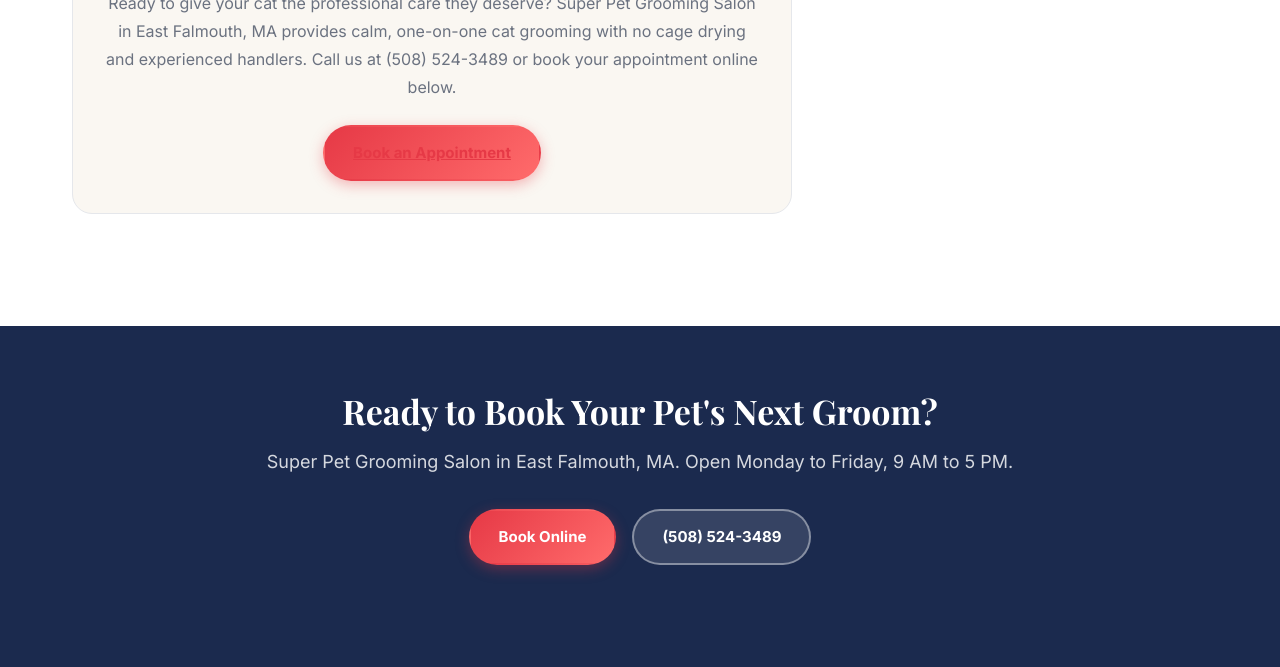
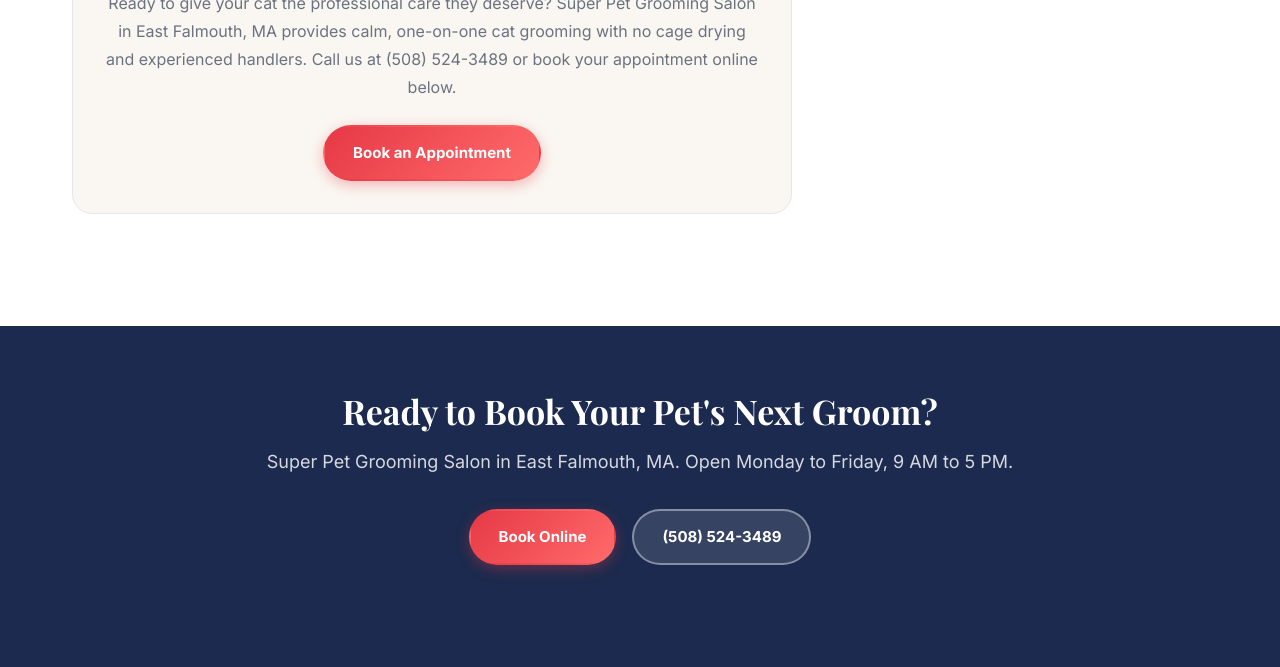
Before and after one commit to superpethome-arch/superpet, a website: page public/blog/cat-grooming-guide.html in a window 1280 px wide. Shown: the part 3640-4307 px from the top of the page. Drawn offline with nearby package versions, Linux system fonts and the light colour scheme; a web font is replaced by a local one.

Commit message:
fix: corrigir contraste do botao CTA nos artigos do blog

```diff
--- a/public/blog-style.css
+++ b/public/blog-style.css
@@ -114,6 +114,7 @@ p { margin: 0 0 1.1rem; }
 .article-body ul, .article-body ol { padding-left: 22px; margin: 0 0 1.1rem; }
 .article-body li { font-size: 17px; line-height: 1.75; color: #2d2d2d; margin-bottom: 6px; }
 .article-body a { color: var(--color-primary); text-decoration: underline; }
+.article-body a.btn { color: #fff; text-decoration: none; }
 .article-body strong { color: var(--color-navy); }
 
 .article-cta-box { background: var(--color-cream); border: 1px solid var(--color-border); border-radius: var(--radius-lg); padding: var(--space-8); margin: var(--space-12) 0; text-align: center; }
```
